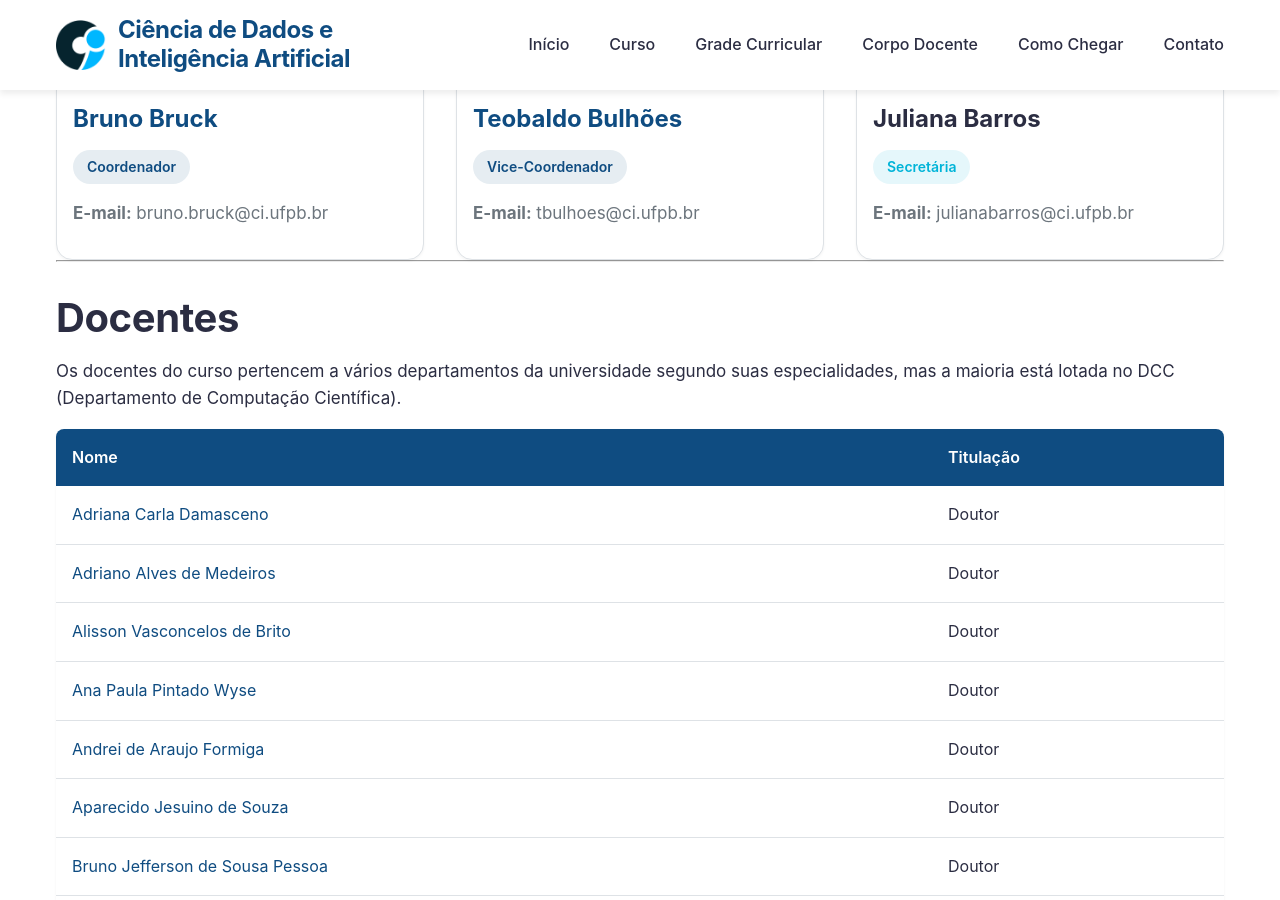
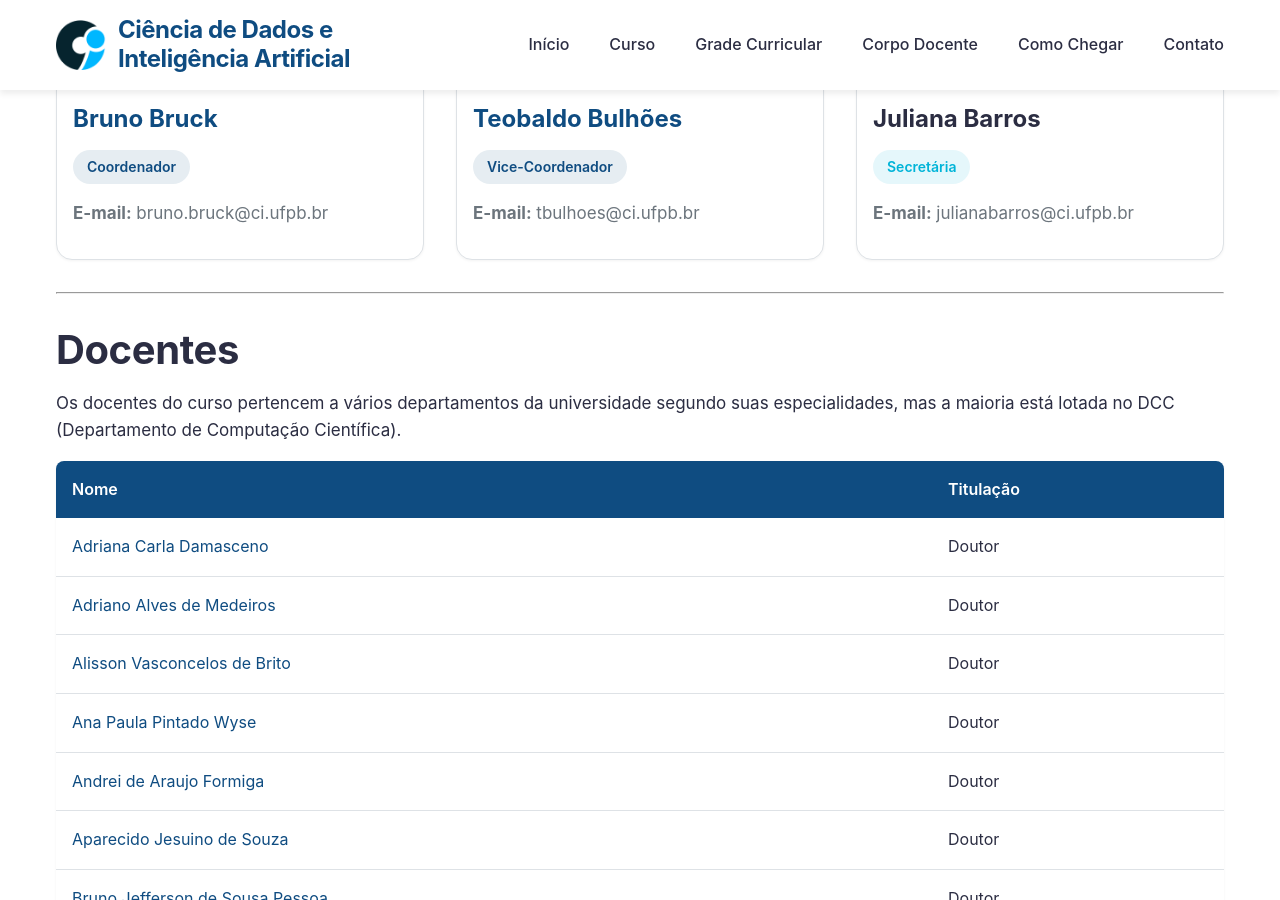
Before and after one commit to yurimalheiros/cdia-website, a Jekyll site: the page built from docentes.md, in a window 1280 px wide and 900 px high, scrolled down 471 px. Built offline with Jekyll 4.4.1, drawn with Linux system fonts in a browser that asks for light colours.

Commit message:
pequeno ajuste de layout

```diff
--- a/docentes.md
+++ b/docentes.md
@@ -6,7 +6,7 @@ subtitle: Conheça nossos professores e a coordenação do curso
 
 ## Coordenação
 
-<div class="grid grid-2" style="margin-top: 2rem;">
+<div class="grid grid-2" style="margin-top: 2rem; margin-bottom: 2rem;">
 
 
 <div class="card">
```
